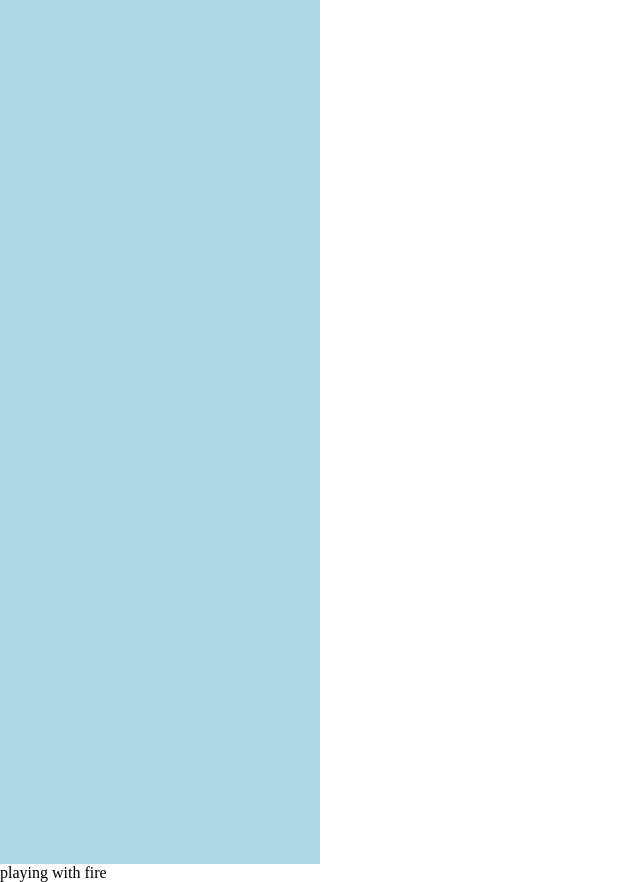
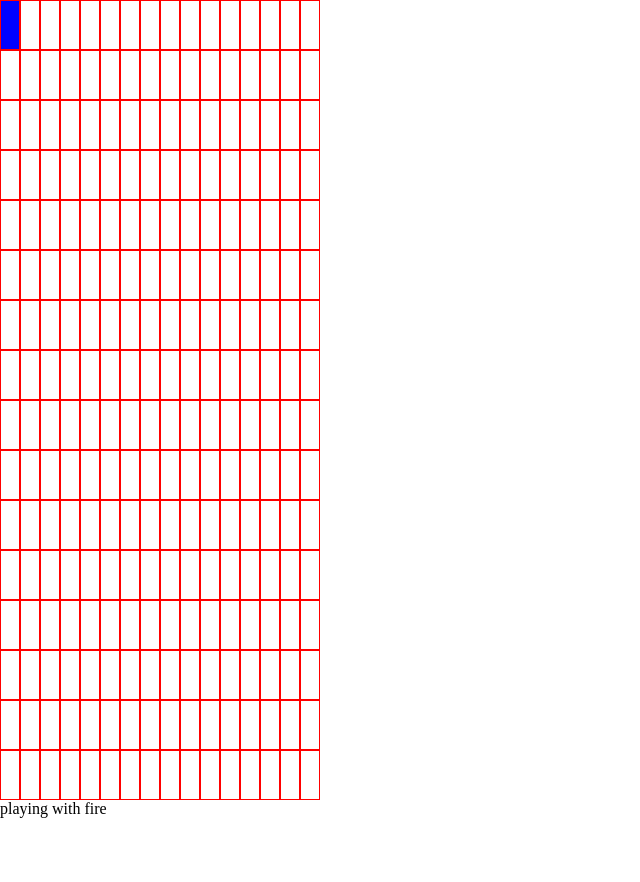
Before and after one commit to F-Webaale/etch-a-sketch, a plain HTML site: page index.html in a window 1280 px wide. Shown: the whole page, without its empty margins (0-640 px from the left). After the commit the page ends 818 px from the top, so only its background shows below. Drawn offline with Linux system fonts and the light colour scheme.

Commit message:
Add mouse click events to create hover effect

```diff
--- a/eas.js
+++ b/eas.js
@@ -1390,14 +1390,35 @@ let row = 16;
 let column = 16;
 let cellSize = 20;
 container.style.width = `${column * cellSize}px`;
+container.style.fontSize = 0;
 
 
     for(let i=1; i<=row * column; i++) {
         let cell = document.createElement('div');
         cell.setAttribute('style', 'backgroundColor: green;');
-        cell.setAttribute(`class` ,`div${i}`);
+        cell.setAttribute(`class` ,`divs`);
         cell.style.display = 'inline-block';
         cell.style.width = `${cellSize}px`;
         cell.style.height = '50px';
+        cell.style.border = '1px solid red';
         container.appendChild(cell);
      }
+
+//add a mouse down event listener(hover effect)
+let press = document.querySelector("#container");
+let divs = document.querySelectorAll(".divs");
+
+let divArr = [...divs];
+divArr.forEach(
+    div => {
+        div.addEventListener('mouseover', () => {
+            div.style.background = 'blue';
+        }
+        );
+
+        div.addEventListener('mouseout', () => {
+            div.style.background = 'lightGrey';
+        }
+        );
+    }
+);
--- a/style.css
+++ b/style.css
@@ -5,8 +5,7 @@
 }
 
 #container {
-    background-color: lightblue;
     height: auto;
-    /*width: auto;
-    display:flex;*/
+    width: auto;
+
 }
```
